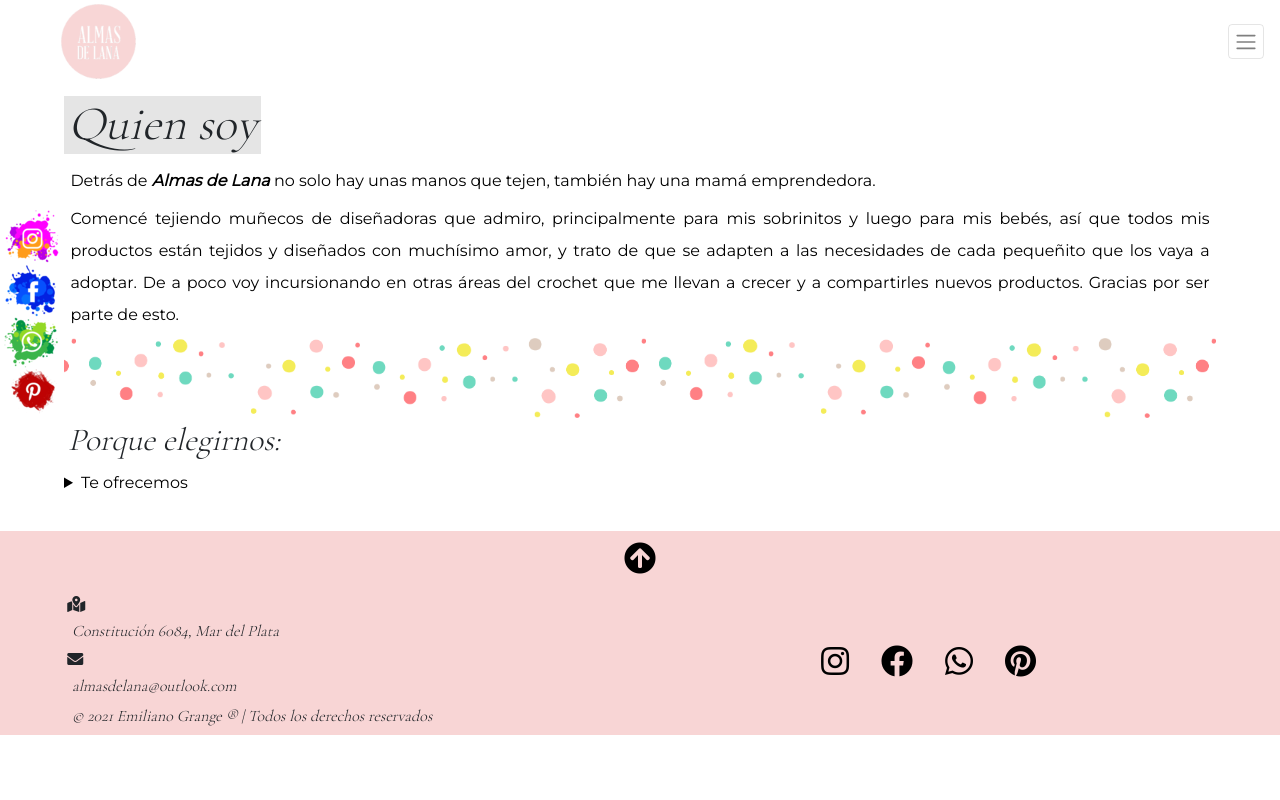
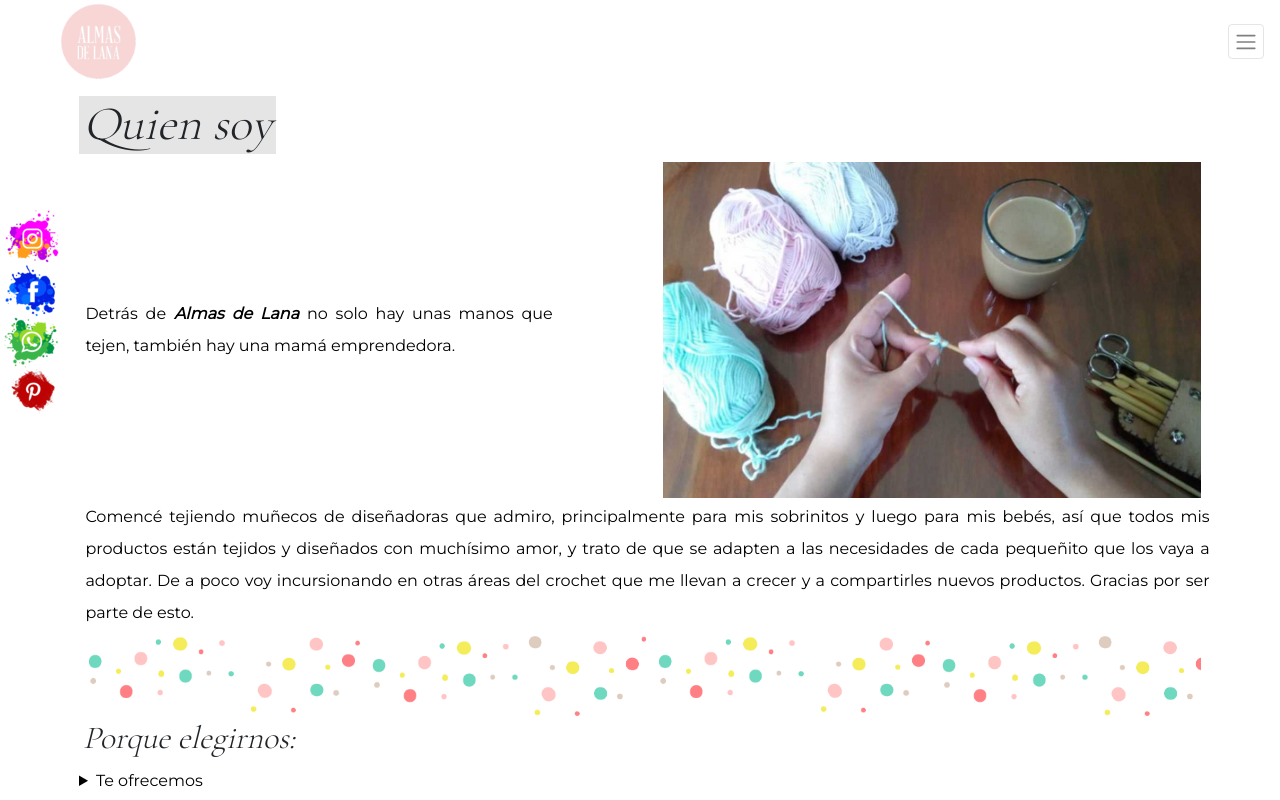
Before and after one commit to EmilianoGrange/AlmasDeLana, a website: page quienes_somos.html in a window 1280 px wide. Shown: the top 800 px of the page. Drawn offline with nearby package versions, Linux system fonts and the light colour scheme.

Commit message:
Actualice Quienes somos y cambie color formulario

```diff
--- a/quienes_somos.html
+++ b/quienes_somos.html
@@ -52,7 +52,7 @@
     </header>
 
     <main class="main">
-        <div class="contenedor">
+        <div class="contenedor container">
             <div class="contacto">
                 <a href="https://www.instagram.com/"><img src="imagenes/IG.png" class="contacto__instagram"
                         alt="logo instagram"></a>
@@ -64,10 +64,11 @@
                         alt="logo pinterest"></a>
             </div>
 
-            <section>
-                <h1 class="titulos">Quien soy</h1>
-                <p class="parrafosPpales">Detrás de <span>Almas de Lana</span> no solo hay unas manos que tejen, también
+            <h1 class="titulos">Quien soy</h1>
+            <section class="row">
+                <p class="parrafosPpales col-lg-5">Detrás de <span>Almas de Lana</span> no solo hay unas manos que tejen, también
                     hay una mamá emprendedora.</p>
+                <img src="imagenes/tejiendo.jpg" class="foto_who col-lg-6 img-fluid" alt="manos que tejen">
                 <p class="parrafosPpales">Comencé tejiendo muñecos de diseñadoras que admiro, principalmente para mis
                     sobrinitos y luego para mis bebés, así que todos mis productos están tejidos y diseñados con
                     muchísimo amor, y trato de que se adapten a las necesidades de cada pequeñito que los vaya a
--- a/scss/_vars.scss
+++ b/scss/_vars.scss
@@ -3,7 +3,7 @@
 $color_2: #0000001a;
 $color_3: rgba(0, 0, 0, 0.4);
 $color_4: #e3ded8;
-$color_5: #f5ede4;
+$color_5: #b0f6f2;
 $color_6: #ff8084;
 $color_7: #fab5b7;
 
--- a/scss/estilo.scss
+++ b/scss/estilo.scss
@@ -11,6 +11,11 @@
 
 .titulos {
     @extend %headers;
+}
+
+.row {
+    margin-left: 0;
+    justify-content: space-between;
 }
 
 .parrafosPpales {
@@ -275,6 +280,10 @@
     font-family: $fuente_1;
 }
 
+.foto_who {
+    object-fit: cover;
+}
+
 /*
 *
 *Estilos para el FORMULARIO DE CONTACTO
@@ -321,6 +330,14 @@
             max-width: 80%;
             min-height: 25vh;
         }
+    }
+
+    .btn-enviar {
+        background-color: $color_5;
+    }
+
+    .btn-borrar {
+        background-color: $color_6;
     }
 }
 
```
Also changed, not shown: contacto.html (+2 -2 lines), estilos/estilo.css, imagenes/tejiendo.jpg (added).
